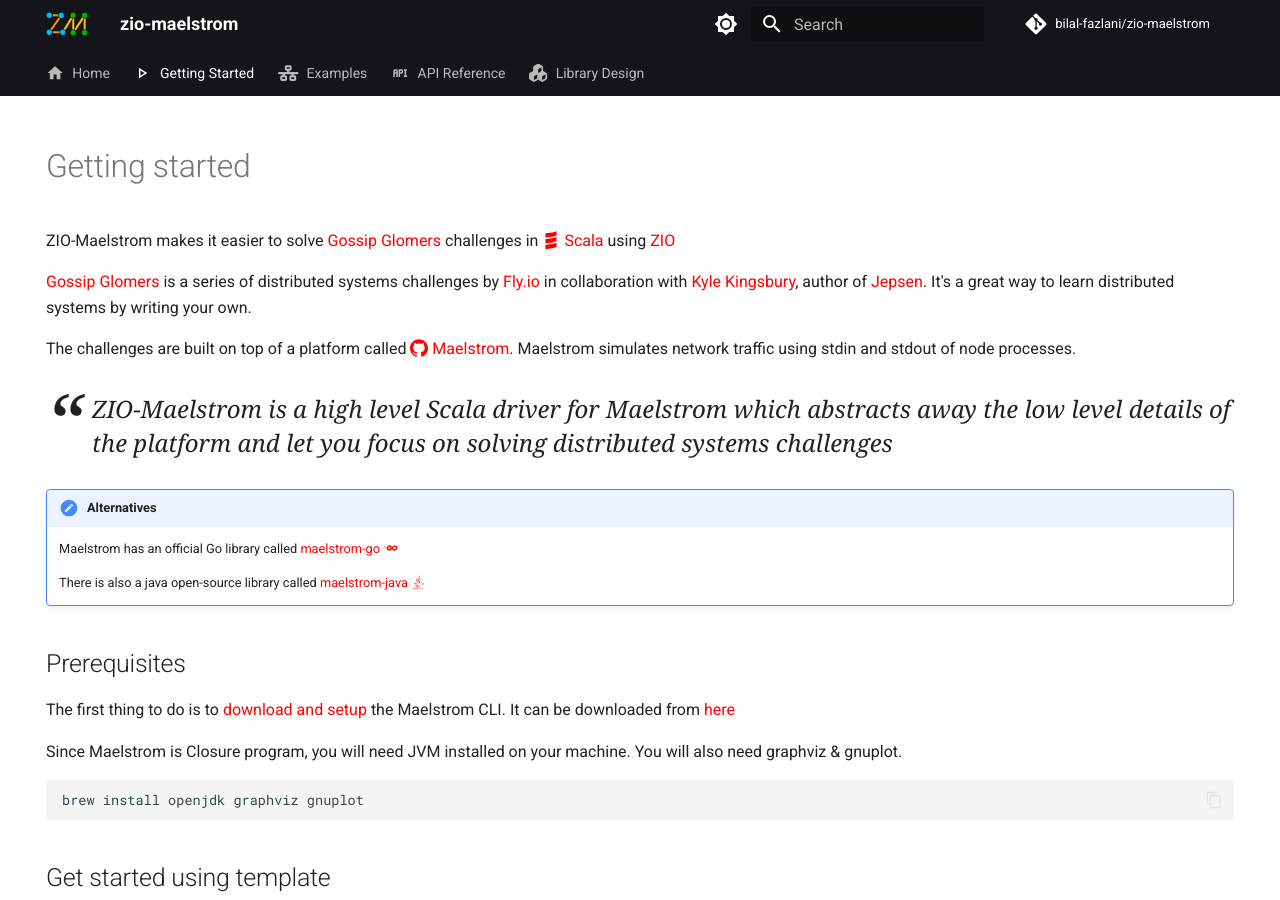
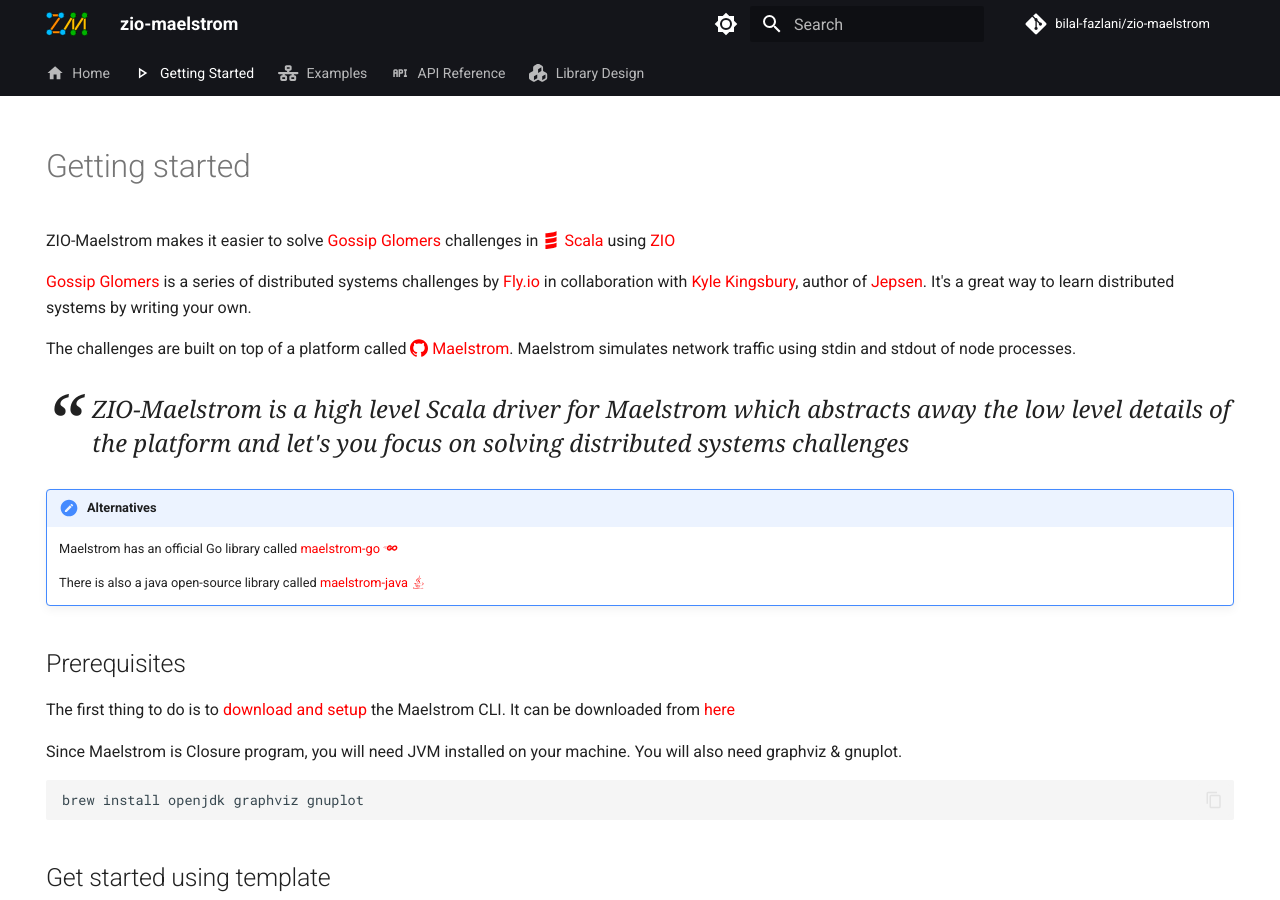
Before and after one commit to bilal-fazlani/zio-maelstrom, an MkDocs documentation site: the page built from docs/getting-started/index.md, in a window 1280 px wide and 900 px high. Built offline with MkDocs 1.6.1 and Material for MkDocs 9.7.7, drawn with Linux system fonts in a browser that asks for light colours; plug-ins that fetch from the network failed and are left out; comment, search, counter and statistics services are not loaded.

Commit message:
fix typo in docs

```diff
--- a/docs/getting-started/index.md
+++ b/docs/getting-started/index.md
@@ -16,7 +16,7 @@ The challenges are built on top of a platform called [:simple-github: Maelstrom]
 <div markdown="1" class="quote">
 <div markdown="1" class="quotation-mark">“</div>
 <div markdown="1" class="quote-content">
-ZIO-Maelstrom is a high level Scala driver for Maelstrom which abstracts away the low level details of the platform and let you focus on solving distributed systems challenges
+ZIO-Maelstrom is a high level Scala driver for Maelstrom which abstracts away the low level details of the platform and let's you focus on solving distributed systems challenges
 </div>
 </div>
 
```
